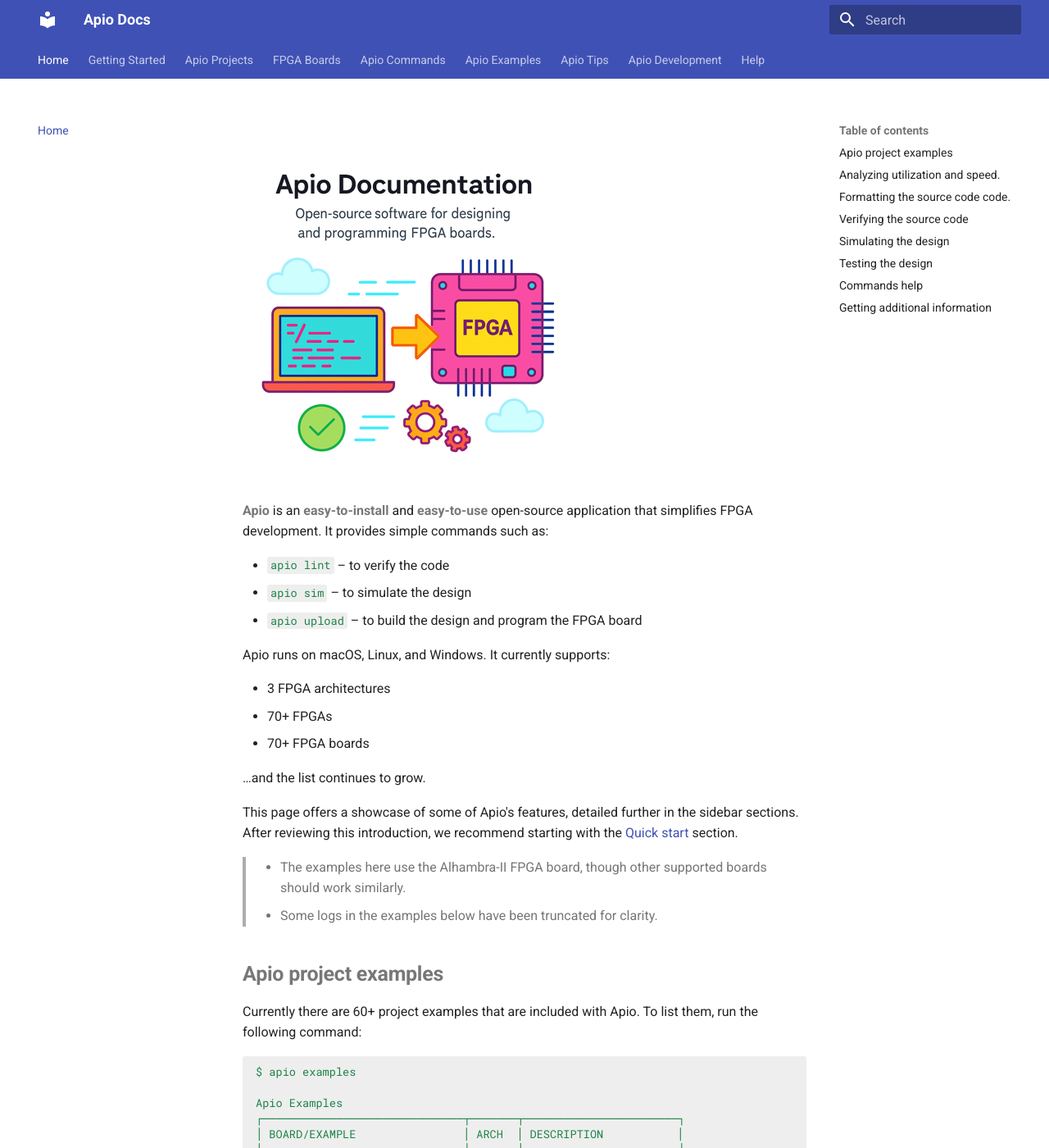
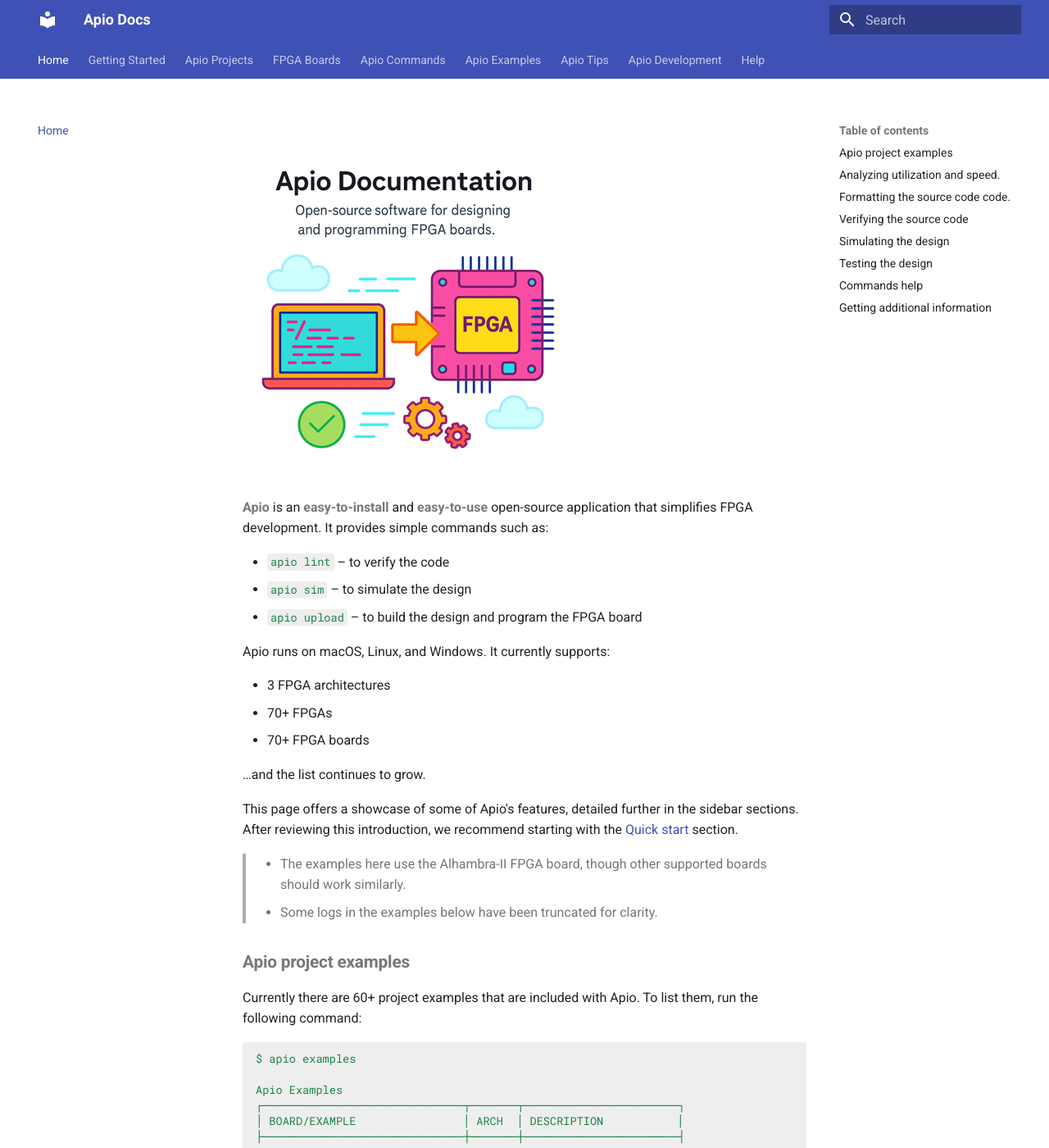
Before and after one commit to zapta/apio-wiki-dev, an MkDocs documentation site: the page built from docs/index.md, in a window 1280 px wide and 1400 px high. Shown: the whole window at 82% size. Built offline with MkDocs 1.6.1 and Material for MkDocs 9.7.7, drawn with Linux system fonts in a browser that asks for light colours.

Commit message:
Updated CSS.

```diff
--- a/docs/stylesheets/extra.css
+++ b/docs/stylesheets/extra.css
@@ -50,6 +50,27 @@
   color: #777777; /* dark gray, not full black */
 }
 
+/* # title size */
+.md-typeset h1 {
+  font-size: 1.8em;  /* Default is ~1.8em, reduce as needed */
+}
+
+/* ## title size */
+.md-typeset h2 {
+  font-size: 1.3em;  /* Default is ~1.5em */
+}
+
+/* ### title size */
+.md-typeset h3 {
+  font-size: 1.2em;  /* Default is ~1.25em */
+}
+
+/* #### title size */
+.md-typeset h4 {
+  font-size: 1.1em;    /* Default is ~1.1em */
+}
+
+
 /* Make horizontal rules thicker and darker */
 .md-typeset hr {
   border: none; /* Remove default border */
```
